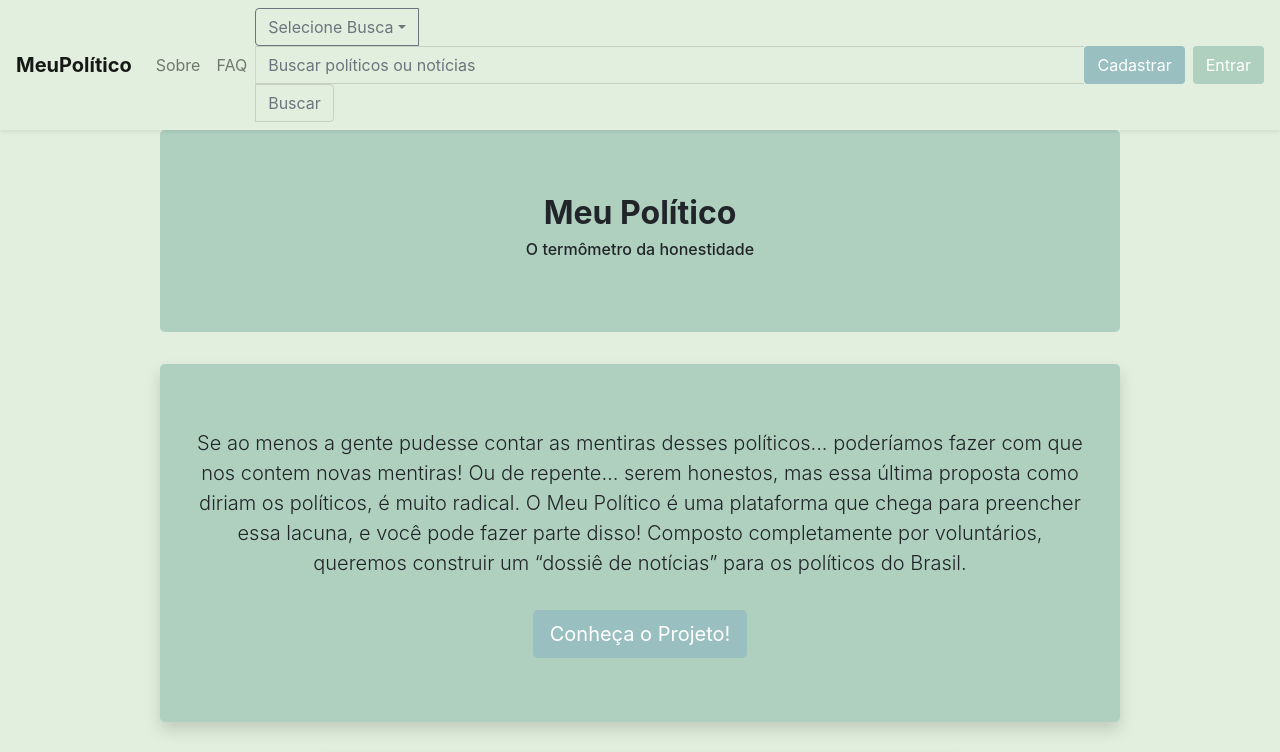
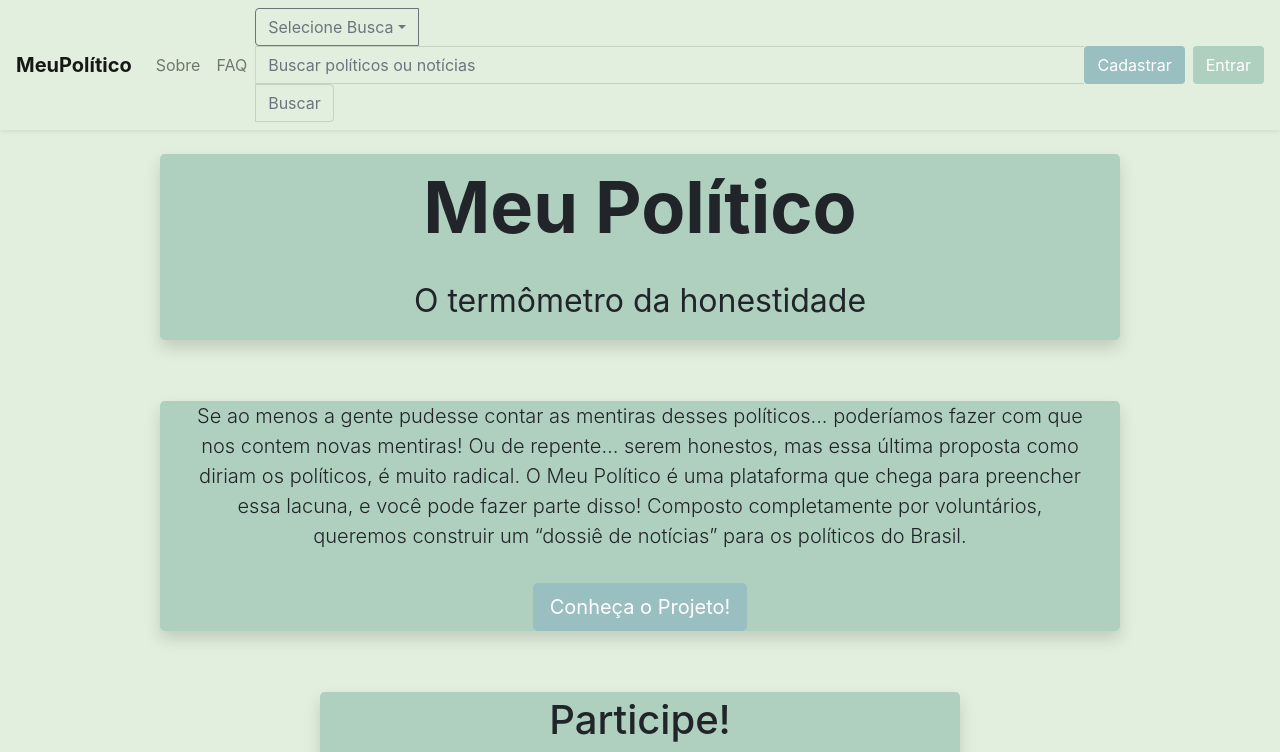
Before and after one commit to unimatrix2/meu-politico-front, a React (Create React App) app: page / in a window 1280 px wide. Shown: the top 752 px of the page. Built offline with nearby package versions, Linux system fonts and the light colour scheme; the HTML template or start-up script is replaced by a standard one.

Commit message:
switched bootstrap classes for css styles & more

```diff
--- a/src/components/Home/Home.css
+++ b/src/components/Home/Home.css
@@ -27,7 +27,11 @@
     flex-direction: column;
 }
 
-@media (max-width: 1080px) {
+.title-jumbo-title {
+    font-weight: bold;
+}
+
+@media (max-width: 1920px) {
     .main-home-content {
         height: calc(100vh - 56px);
     }
@@ -40,10 +44,26 @@
     .participate {
         max-height: 150px;
     }
+
+    .title-jumbo-title {
+        font-size: 4.5rem ;
+    }
+
+    .title-jumbo-subtitle {
+        font-size: 2rem;
+    }
 }
 
 @media (max-width: 360px) {
     .main-home-content {
         height: calc(100vh - 56px);
     }
+
+    .title-jumbo-title {
+        font-size: 2rem;
+    }
+
+    .title-jumbo-subtitle {
+        font-size: 1rem;
+    }
 }
--- a/src/components/Home/Home.js
+++ b/src/components/Home/Home.js
@@ -1,21 +1,24 @@
-import React from 'react';
+import React, { useState, useEffect } from 'react';
 import { Link } from 'react-router-dom';
 import { Button, Container } from 'react-bootstrap';
 import Footer from '../Footer/Footer';
 import './Home.css';
 
 const Home = ({showSignup, setShowSignup, authState}) => {
-    console.log(window.outerWidth)
+    const [width, setWidth] = useState(window.innerWidth);
+    const resizeHandler = () => setWidth(window.innerWidth);
+    useEffect(() => {
+        window.addEventListener("resize", resizeHandler);
+        return () => window.removeEventListener("resize", resizeHandler)
+    }, []);
     return (
         <>
             <main className="main-home-content d-flex flex-column justify-content-between">
-                <div className={window.innerWidth >= 1920 ?
-                    "cambridge-blue-background d-flex flex-column align-items-center w-75 h-25 justify-content-center shadow align-self-center mt-4 jumbotron"
-                    : "jumbotron align-self-center cambridge-blue-background w-75 d-flex flex-column align-items-center h-25"}>
-                    <p className={window.innerWidth === 1920 ? "font-weight-bold display-3" : "font-weight-bold h2"}>Meu Político</p>
-                    <p className={window.innerWidth === 1920 ? "h2" : "h6"} >O termômetro da honestidade</p>
+                <div className="cambridge-blue-background d-flex flex-column align-items-center w-75 h-25 justify-content-center shadow align-self-center mt-4 jumbotron">
+                    <p className="title-jumbo-title">Meu Político</p>
+                    <p className="title-jumbo-subtitle">O termômetro da honestidade</p>
                 </div>
-                {window.innerWidth >= 720 ? <div className="cambridge-blue-background d-flex flex-column shadow align-items-center custom-jumbo justify-content-center w-75 align-self-center jumbotron">
+                {width >= 720 ? <div className="cambridge-blue-background d-flex flex-column shadow align-items-center custom-jumbo justify-content-center w-75 align-self-center jumbotron">
                         <p className="lead blockquote text-center">Se ao menos a gente pudesse contar as mentiras desses políticos... poderíamos
                         fazer com que  nos contem novas mentiras! Ou de repente… serem honestos, mas essa última proposta
                         como diriam os políticos, é muito radical. O Meu Político é uma plataforma que chega para preencher
```
